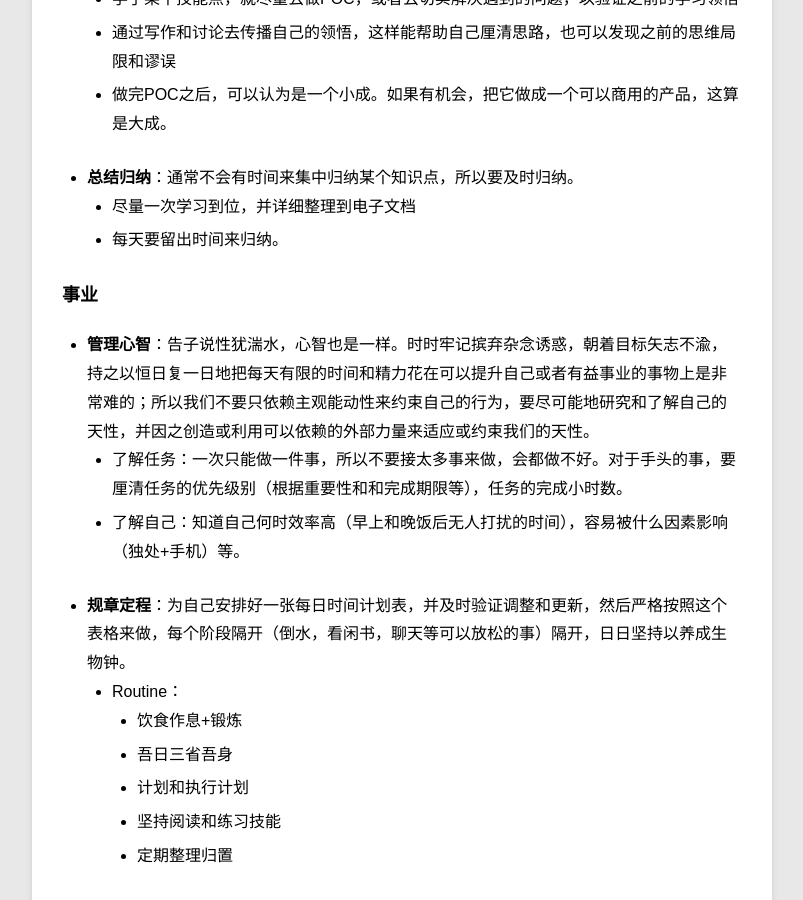
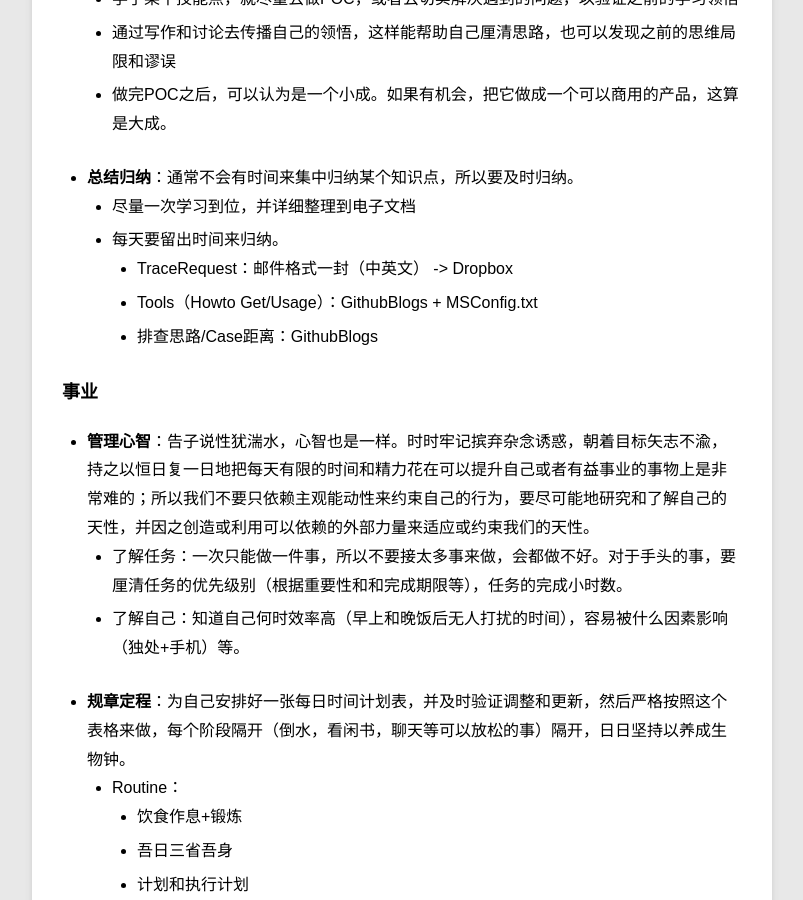
Before and after one commit to wu-wenxiang/wu-wenxiang.github.io, a Jekyll site: the page built from _posts/blog/2016-06-13-WorldView-Methodology.md, in a window 1280 px wide and 900 px high, scrolled down 1473 px. Shown: the whole window, without its empty margins (78-881 px from the left). Built offline with Jekyll 4.4.1, drawn with Linux system fonts in a browser that asks for light colours.

Commit message:
update _posts/blog/2016-06-13-WorldView-Methodology.md

```diff
--- a/_posts/blog/2016-06-13-WorldView-Methodology.md
+++ b/_posts/blog/2016-06-13-WorldView-Methodology.md
@@ -35,6 +35,9 @@ description:    记录我当下的世界观和方法论
 - **总结归纳**：通常不会有时间来集中归纳某个知识点，所以要及时归纳。
 	- 尽量一次学习到位，并详细整理到电子文档
 	- 每天要留出时间来归纳。
+		- TraceRequest：邮件格式一封（中英文） -> Dropbox
+		- Tools（Howto Get/Usage）：GithubBlogs + MSConfig.txt
+		- 排查思路/Case距离：GithubBlogs
 
 ### 事业
 - **管理心智**：告子说性犹湍水，心智也是一样。时时牢记摈弃杂念诱惑，朝着目标矢志不渝，持之以恒日复一日地把每天有限的时间和精力花在可以提升自己或者有益事业的事物上是非常难的；所以我们不要只依赖主观能动性来约束自己的行为，要尽可能地研究和了解自己的天性，并因之创造或利用可以依赖的外部力量来适应或约束我们的天性。
```
